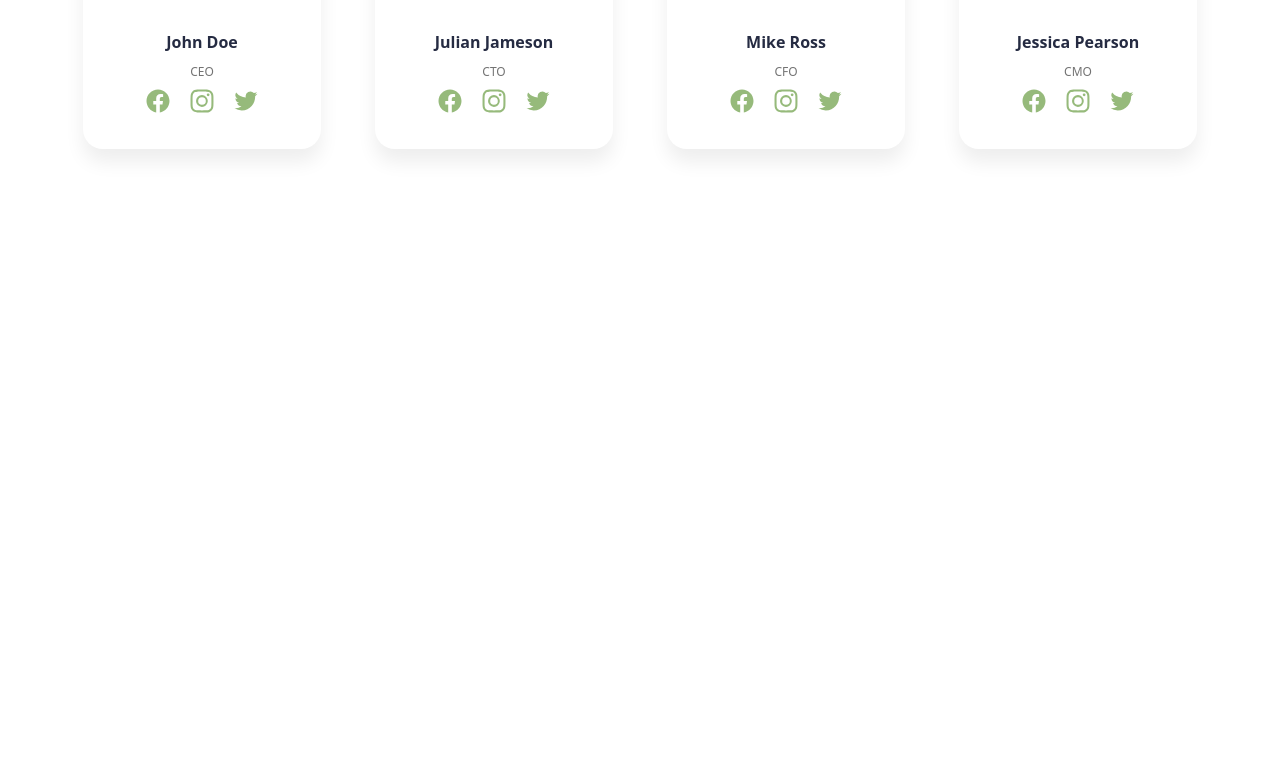
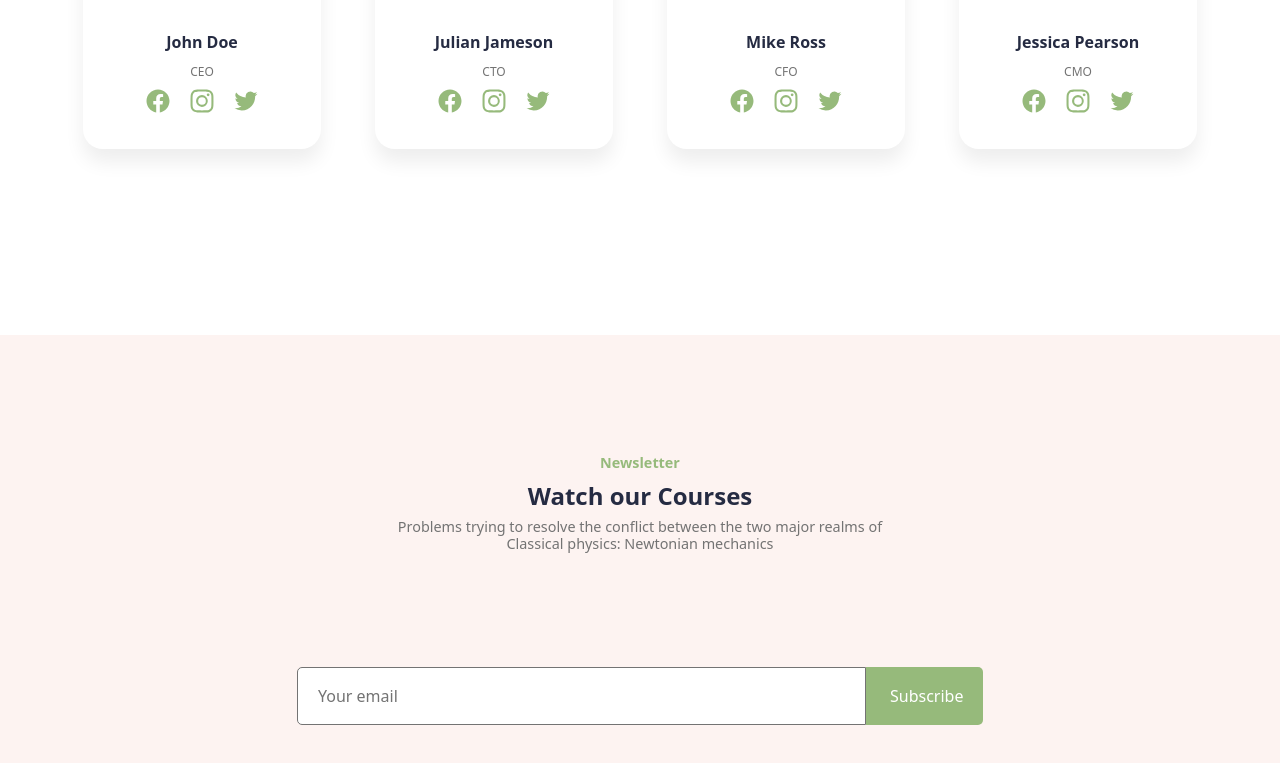
Before and after one commit to hromaleo/benu-fe-dev-interview, a Vue app: page / in a window 1280 px wide. Shown: the part 1794-2557 px from the top of the page. Before the commit the page ends 2129 px from the top, so only its background shows below. Built offline with nearby package versions, Linux system fonts and the light colour scheme; grey boxes are pictures that could not be loaded.

Commit message:
newsletter section

```diff
--- /dev/null
+++ b/src/components/NewsletterSection/EmailInput.vue
@@ -0,0 +1,101 @@
+<script setup lang="ts">
+import { t } from "@/translations";
+import BaseButton from "../BaseButton";
+import { ref, computed } from "vue";
+
+const email = ref("");
+const emailPattern = /^[a-zA-Z0-9._%+-]+@[a-zA-Z0-9.-]+\.[a-zA-Z]{2,}$/;
+
+const isValid = computed(() => emailPattern.test(email.value));
+const isEmpty = computed(() => !email.value);
+
+const displayError = ref(false);
+
+function submit() {
+  if (!isValid.value) {
+    displayError.value = true;
+    return;
+  }
+  alert("Thank you for subscribing!");
+}
+</script>
+
+<template>
+  <div class="e-mail">
+    <input
+      v-model="email"
+      type="email"
+      :class="{
+        'e-mail__input': true,
+        'e-mail__input--invalid': !isEmpty && !isValid,
+      }"
+      :placeholder="t('newsletter.emailInput.placeholder')"
+      @input="displayError = false"
+    />
+    <BaseButton class="e-mail__button" variant="primary" :on-click="submit">
+      {{ t("newsletter.emailInput.button") }}
+    </BaseButton>
+  </div>
+  <div
+    :class="{
+      error: true,
+      'error--visible': !isEmpty && !isValid && displayError,
+    }"
+  >
+    {{ t("newsletter.emailInput.error") }}
+  </div>
+</template>
+
+<style scoped lang="scss">
+.e-mail {
+  display: flex;
+  width: 100%;
+  max-width: 686px;
+  height: 58px;
+  margin-inline: auto;
+
+  &__input {
+    width: 100%;
+    height: 100%;
+    padding: 15px 20px;
+    color: get-color("blue");
+    border: 1px solid get-color("gray");
+    border-radius: 5px 0 0 5px;
+    outline: none;
+
+    &::placeholder {
+      color: get-color("gray");
+    }
+
+    &:not(&--invalid) {
+      &:focus {
+        border-color: get-color("blue");
+      }
+    }
+
+    &--invalid {
+      border-color: get-color("red");
+    }
+  }
+
+  &__button {
+    max-width: 117px;
+    height: 100%;
+    border-radius: 0 5px 5px 0; // intentionally overriding BaseButton's border-radius
+  }
+}
+
+.error {
+  position: absolute;
+  left: 50%;
+  display: none;
+  margin-top: 1em;
+  font-size: 0.8rem;
+  color: get-color("red");
+  transform: translateX(-50%);
+
+  &--visible {
+    display: block;
+  }
+}
+</style>
--- /dev/null
+++ b/src/components/NewsletterSection/NewsletterSection.vue
@@ -0,0 +1,44 @@
+<script setup lang="ts">
+import EmailInput from "./EmailInput.vue";
+import { t } from "@/translations";
+</script>
+
+<template>
+  <div class="bg-pink-light">
+    <section class="container newsletter-section">
+      <h6 class="text-green mini-heading">{{ t("newsletter.title") }}</h6>
+      <h3 class="text-blue main-heading">{{ t("newsletter.heading") }}</h3>
+      <p class="text-gray perex">
+        {{ t("newsletter.text") }}
+      </p>
+      <EmailInput />
+    </section>
+  </div>
+</template>
+
+<style scoped lang="scss">
+.newsletter-section {
+  padding-block: clamp(2rem, 15vh, 10rem);
+  text-align: center;
+}
+
+// @TODO all these styles are the same as those in LectrosSection - refactor
+.mini-heading {
+  margin-block-end: 0.7em;
+  font-size: 0.9rem;
+  font-weight: 700;
+}
+
+.main-heading {
+  margin-block-end: 0.4em;
+  font-size: clamp(1rem, 5vw, 1.5rem);
+  font-weight: 700;
+}
+
+.perex {
+  max-width: 500px;
+  margin-block-end: 8em;
+  margin-inline: auto;
+  font-size: 0.9rem;
+}
+</style>
--- /dev/null
+++ b/src/components/NewsletterSection/index.ts
@@ -0,0 +1,3 @@
+import NewsletterSection from "./NewsletterSection.vue";
+
+export default NewsletterSection;
--- a/src/translations/czech.ts
+++ b/src/translations/czech.ts
@@ -33,4 +33,14 @@ export default {
     heading: "Získejte kvalitní vzdělání",
     text: "@:packages.text",
   },
+  newsletter: {
+    title: "Newsletter",
+    heading: "Sledujte naše kurzy",
+    text: "@:packages.text",
+    emailInput: {
+      placeholder: "Váš email",
+      button: "Přihlásit se k odběru",
+      error: "Zadejte prosím platnou e-mailovou adresu",
+    },
+  },
 };
--- a/src/translations/english.ts
+++ b/src/translations/english.ts
@@ -33,4 +33,14 @@ export default {
     heading: "Get Quality Education",
     text: "@:packages.text",
   },
+  newsletter: {
+    title: "Newsletter",
+    heading: "Watch our Courses",
+    text: "@:packages.text",
+    emailInput: {
+      placeholder: "Your email",
+      button: "Subscribe",
+      error: "Please enter a valid email address",
+    },
+  },
 };
--- a/src/views/HomeView.vue
+++ b/src/views/HomeView.vue
@@ -2,10 +2,12 @@
 import HeroSection from "@/components/HeroSection";
 import PackagesSection from "@/components/PackagesSection";
 import LectorsSection from "@/components/LectorsSection";
+import NewsletterSection from "@/components/NewsletterSection";
 </script>
 
 <template>
   <HeroSection />
   <PackagesSection />
   <LectorsSection />
+  <NewsletterSection />
 </template>
```
